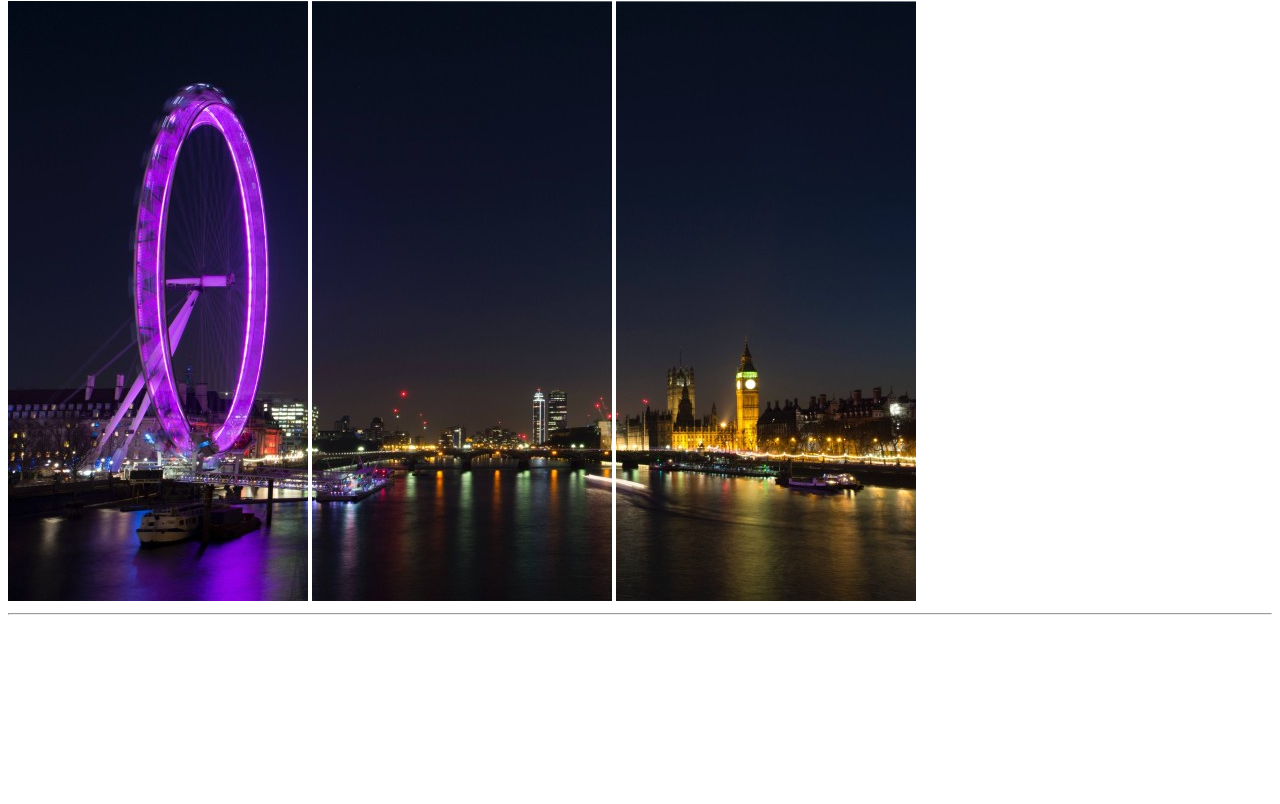
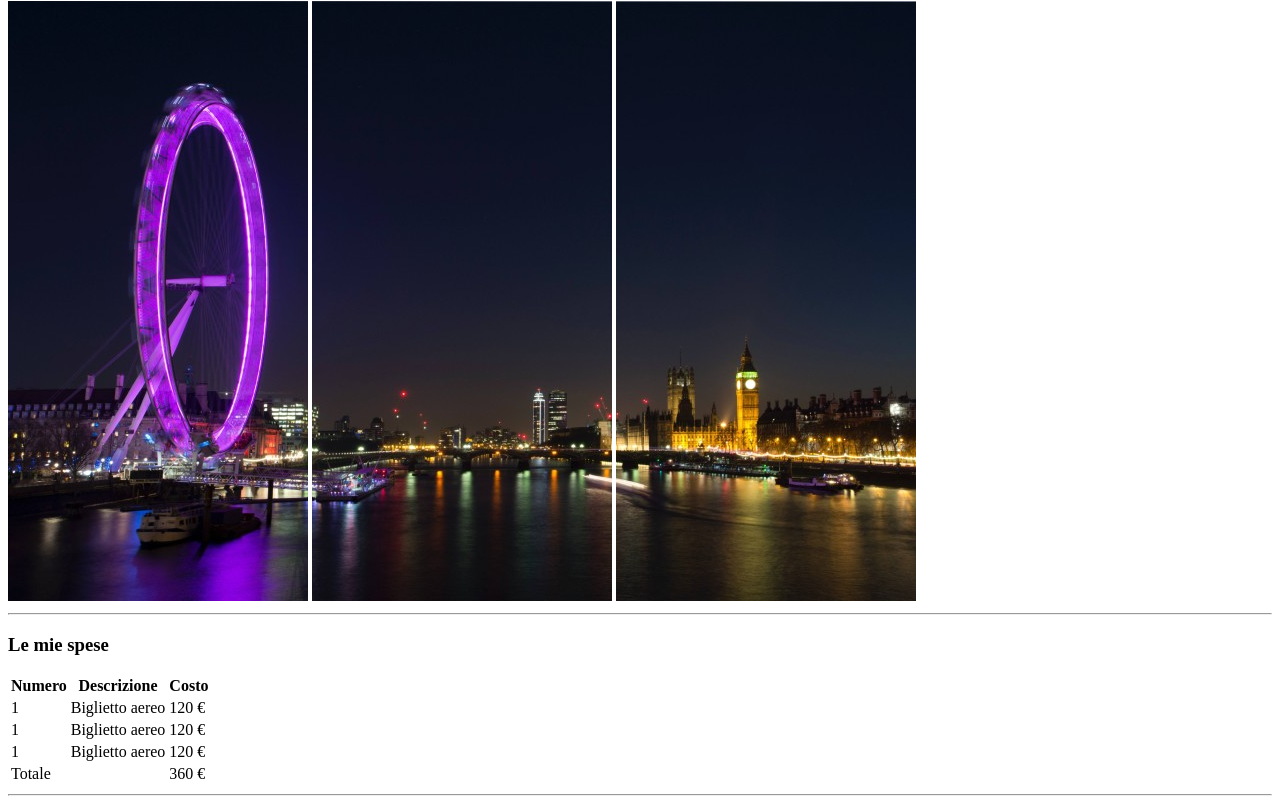
Before and after one commit to giovanni-lumini/html-london-trip, a plain HTML site: page index.html in a window 1280 px wide. Shown: the part 79-883 px from the top of the page. Before the commit the page ends 800 px from the top, so only its background shows below. Drawn offline with Linux system fonts and the light colour scheme.

Commit message:
main-spese

```diff
--- a/index.html
+++ b/index.html
@@ -18,7 +18,39 @@
         <main>
             <!-- spese -->
             <div>
-
+                <h3>Le mie spese</h3>
+                <table>
+                    <thead>
+                        <tr>
+                            <th>Numero</th>
+                            <th>Descrizione</th>
+                            <th>Costo</th>
+                        </tr>
+                    </thead>
+                    <tbody>
+                        <tr>
+                            <td>1</td>
+                            <td>Biglietto aereo</td>
+                            <td>120 €</td>
+                        </tr>
+                        <tr>
+                            <td>1</td>
+                            <td>Biglietto aereo</td>
+                            <td>120 €</td>
+                        </tr>
+                        <tr>
+                            <td>1</td>
+                            <td>Biglietto aereo</td>
+                            <td>120 €</td>
+                        </tr>
+                        <tr>
+                            <td>Totale</td>
+                            <td></td>
+                            <td>360 €</td>
+                        </tr>
+                    </tbody>
+                </table>
+                <hr>
             </div>
             <!-- cose da fare -->
             <div>
```
